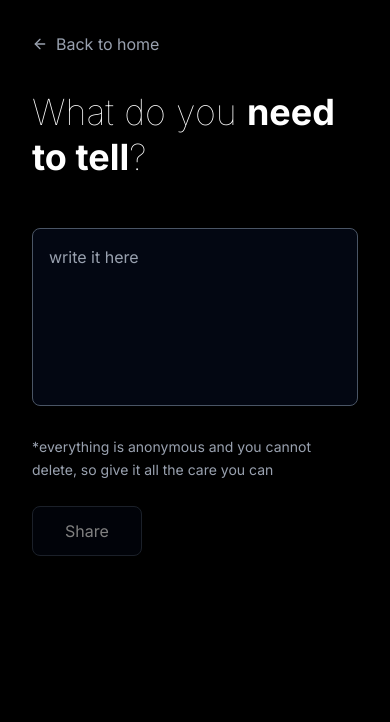
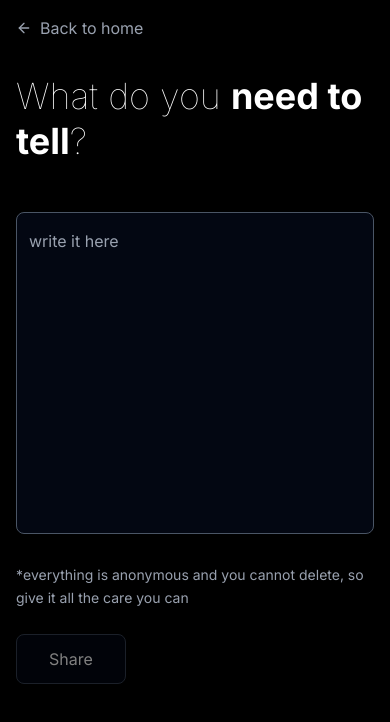
Before and after one commit to Poldin/needtotell, a Next.js app: page /new in a window 390 px wide. Shown: the top 722 px of the page. Built offline with nearby package versions, Linux system fonts and the light colour scheme.

Commit message:
Refactor NewPage component layout and styling. Adjusted padding for better responsiveness and increased textarea rows for enhanced content input.

```diff
--- a/src/app/new/page.tsx
+++ b/src/app/new/page.tsx
@@ -54,7 +54,7 @@ export default function NewPage() {
 
   if (submitted) {
     return (
-      <div className={`min-h-screen bg-black text-white p-8 ${inter.className}`}>
+      <div className={`min-h-screen bg-black text-white p-4 md:p-8 ${inter.className}`}>
         <div className="max-w-4xl mx-auto">
           {/* Navigation back to home */}
           <div className="mb-8">
@@ -89,7 +89,7 @@ export default function NewPage() {
   }
 
   return (
-    <div className={`min-h-screen bg-black text-white p-8 ${inter.className}`}>
+    <div className={`min-h-screen bg-black text-white p-4 md:p-8 ${inter.className}`}>
       <div className="max-w-4xl mx-auto">
         {/* Navigation back to home */}
         <div className="mb-8">
@@ -114,8 +114,9 @@ export default function NewPage() {
               value={content}
               onChange={(e) => setContent(e.target.value)}
               placeholder="write it here"
-              className="w-full bg-gray-950 border border-gray-600 rounded-lg px-4 py-4 text-white placeholder-gray-400 focus:outline-none focus:border-gray-400 transition-colors resize-none"
-              rows={6}
+              className="w-full bg-gray-950 border border-gray-600 rounded-lg px-3 md:px-4 py-4 text-white placeholder-gray-400 focus:outline-none focus:border-gray-400 transition-colors resize-none"
+              rows={12}
+              style={{ minHeight: '12rem' }}
               maxLength={1000}
             />
           </div>
```
